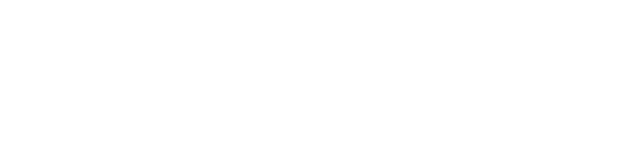
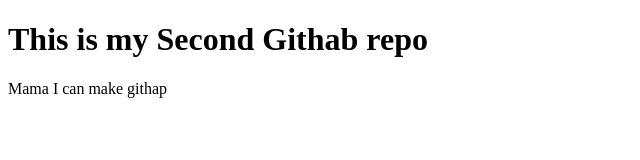
Before and after one commit to Tonyrahmot/my-second-repotr, a plain HTML site: page index.html in a window 1280 px wide. Shown: the whole page, without its empty margins (0-640 px from the left). Drawn offline with Linux system fonts and the light colour scheme.

Commit message:
added header

```diff
--- a/index.html
+++ b/index.html
@@ -7,6 +7,7 @@
     <title>My 2nd RepoTR</title>
 </head>
 <body>
-
+    <h1>This is my Second Githab repo</h1>
+    <p>Mama I can make githap</p>
 </body>
 </html>
```
